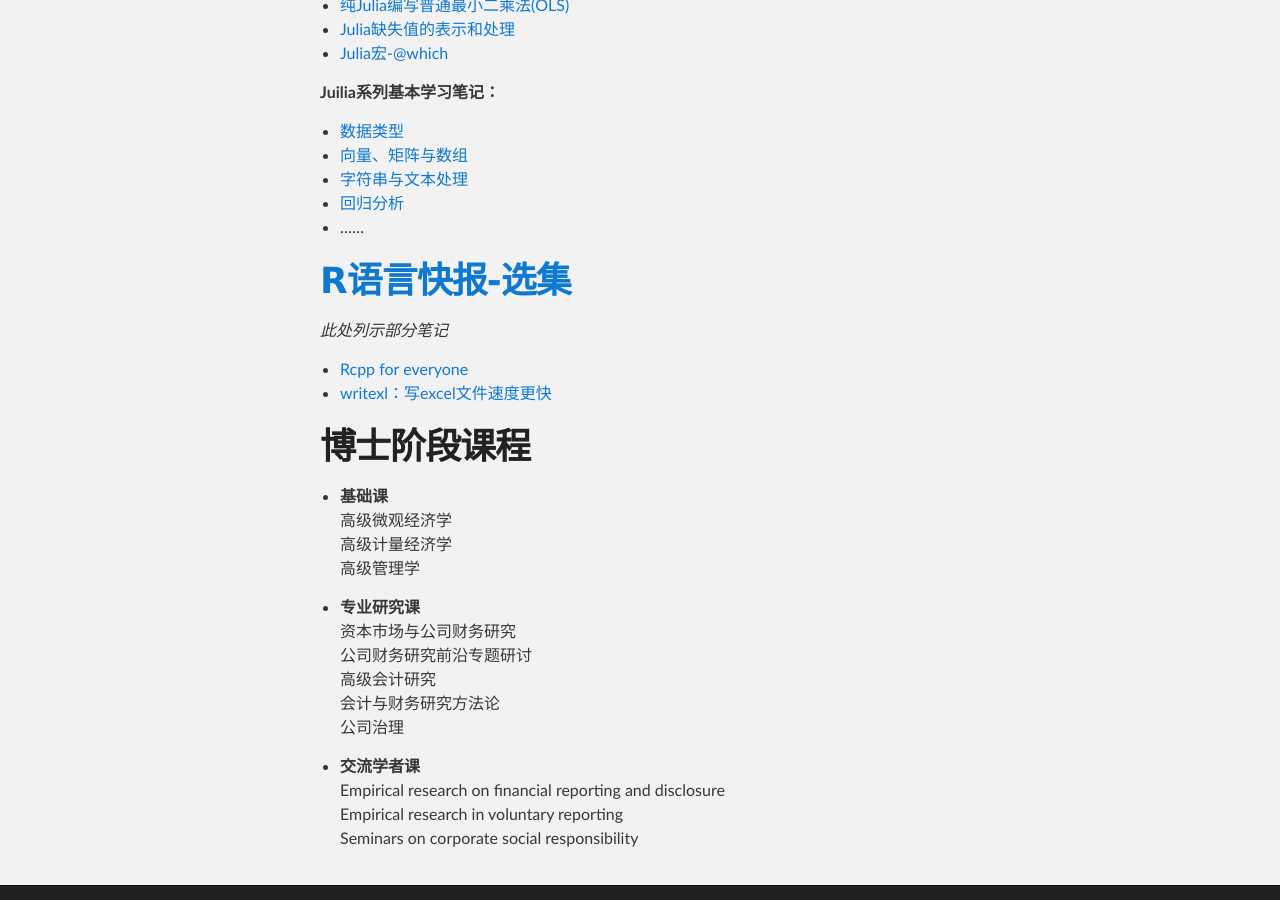
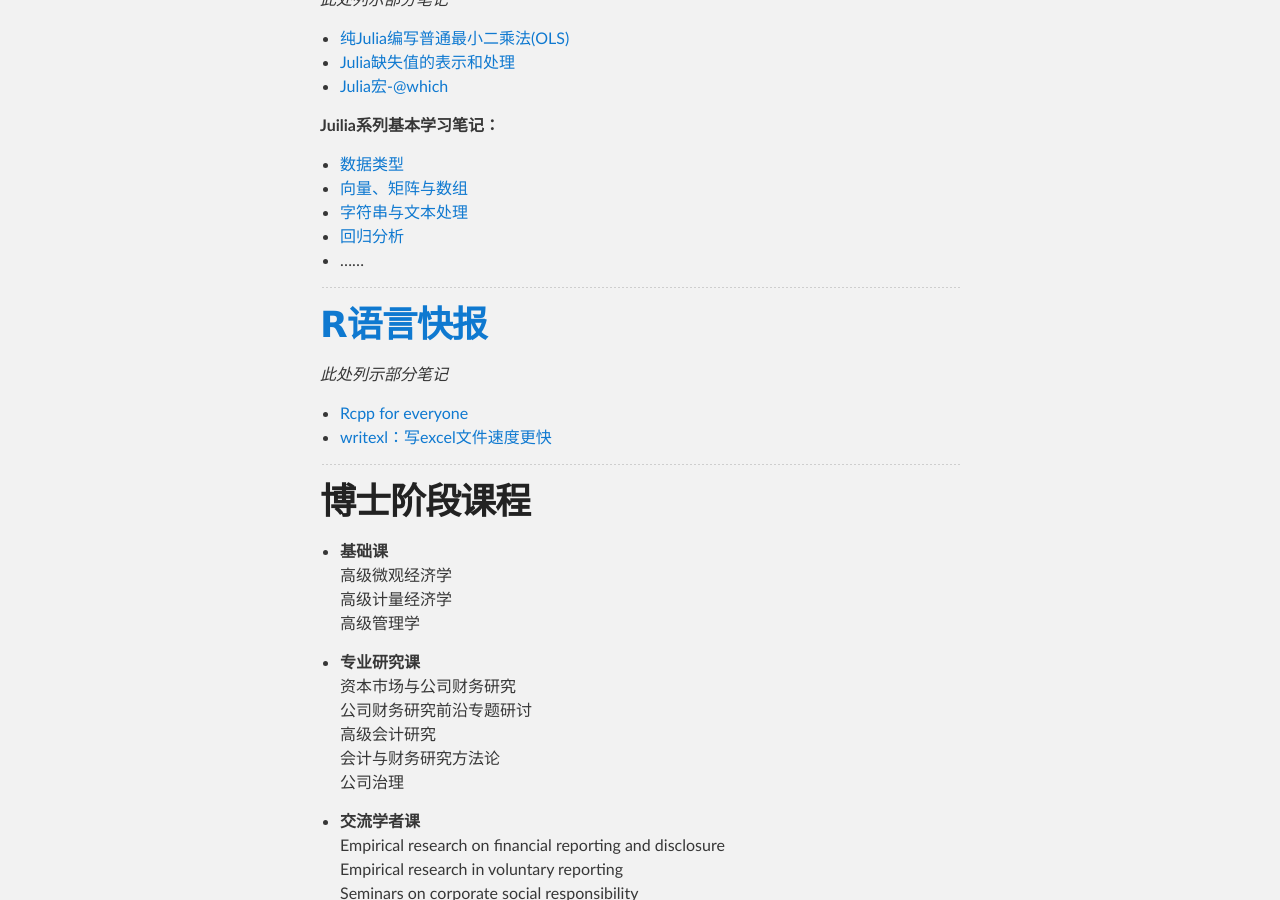
Before and after one commit to ChengJun90/chengjun90.github.io, a Jekyll site: the page built from index.md, in a window 1280 px wide and 900 px high, scrolled down 1399 px. Built offline with Jekyll 4.4.1, drawn with Linux system fonts in a browser that asks for light colours; our own code applies the rules of GitHub Pages for plain Markdown files.

Commit message:
Update index.md

```diff
--- a/index.md
+++ b/index.md
@@ -7,10 +7,14 @@ layout: default
 - [Julia学习笔记](https://zhuanlan.zhihu.com/julia)
 - [R语言快报](https://zhuanlan.zhihu.com/rstats)
 
+---
+
 # 小工具
 - [实证研究的项目化管理模板](https://github.com/chengjun90/empty_project)
 - [自编自用的R语言包](https://github.com/chengjun90/tidydata)
 - [markdown转pdf的脚本](https://github.com/chengjun90/markdown2pdf)
+
+---
 
 # [资本市场与数据分析](https://zhuanlan.zhihu.com/staranalysts)
 *此处列示部分笔记*
@@ -40,6 +44,8 @@ layout: default
 - [简单的笔记脚本：从markdown到pdf](https://zhuanlan.zhihu.com/p/31982147)
 - [用sphinx快速编写一份技术手册](https://zhuanlan.zhihu.com/p/25688826)
 
+---
+
 # [Julia学习笔记](https://zhuanlan.zhihu.com/julia)
 *此处列示部分笔记*
 
@@ -54,12 +60,16 @@ layout: default
 - [回归分析](https://zhuanlan.zhihu.com/p/26440571)
 - ……
 
-# [R语言快报-选集](https://zhuanlan.zhihu.com/rstats)
+---
+
+# [R语言快报](https://zhuanlan.zhihu.com/rstats)
 *此处列示部分笔记*
 
 - [Rcpp for everyone](https://zhuanlan.zhihu.com/p/27720706)
 - [writexl：写excel文件速度更快](https://zhuanlan.zhihu.com/p/29188938)
 
+
+---
 
 # 博士阶段课程
 - **基础课**
```
